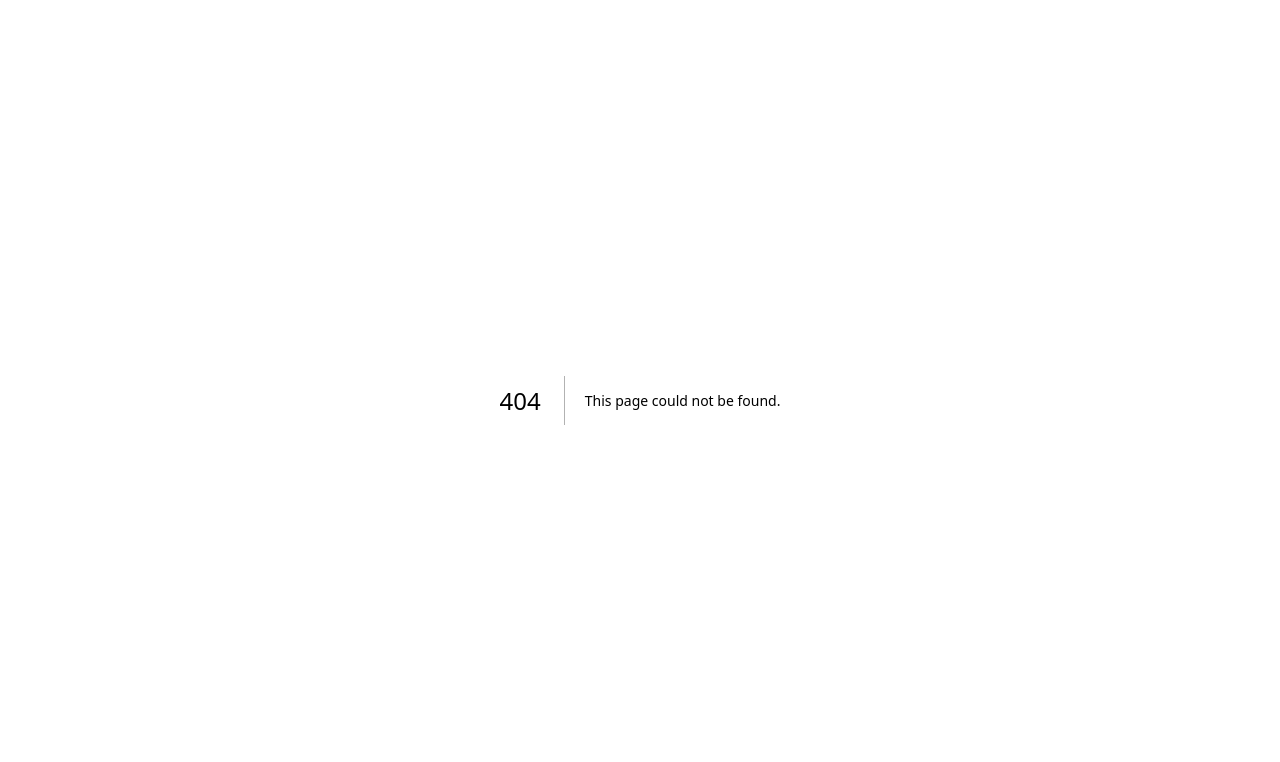
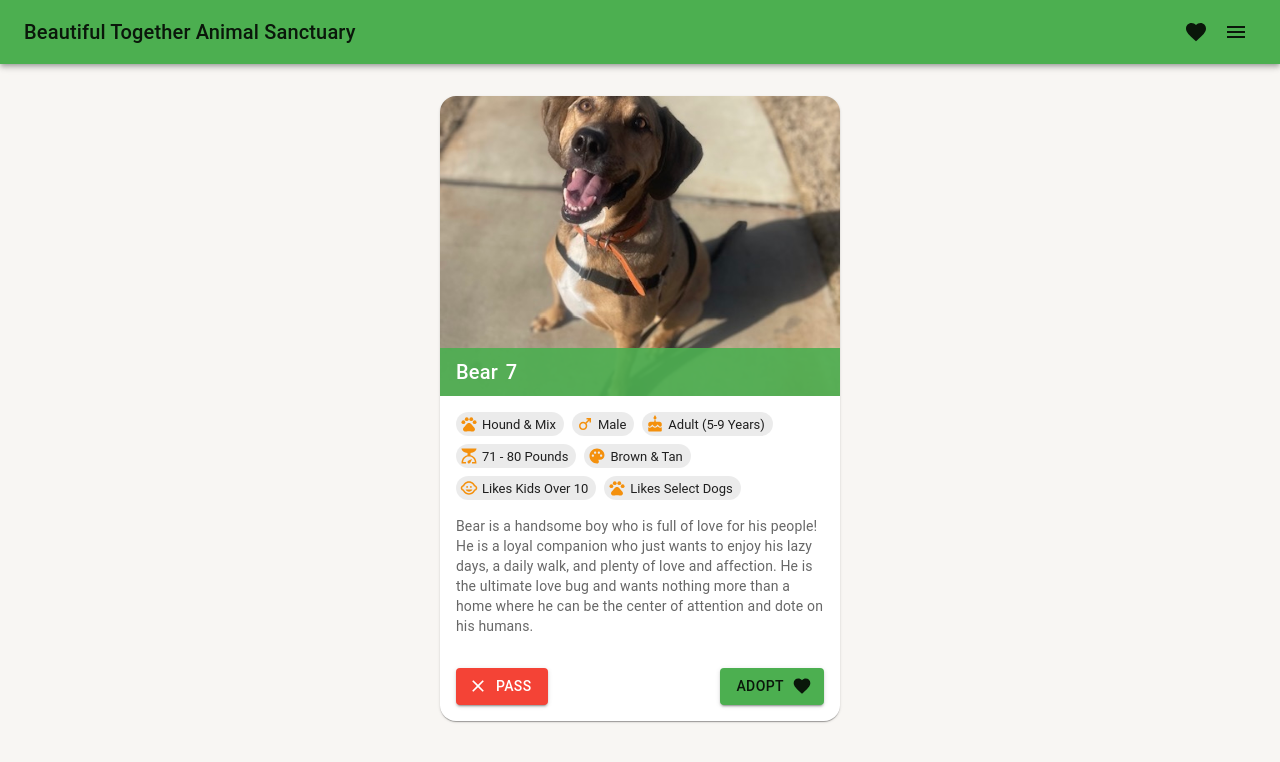
Before and after one commit to cssgunc/beautiful-together-next, a Next.js app: page /tinder-page in a window 1280 px wide. Before the commit this address had no page. Shown: the top 762 px of the page. Built offline with nearby package versions, Linux system fonts and the light colour scheme.

Commit message:
first iteration of the tinder page component on the tinder page

```diff
--- /dev/null
+++ b/app/tinder-page/PetCard.js
@@ -0,0 +1,89 @@
+'use client';
+
+import React from 'react';
+import {
+  Card,
+  CardContent,
+  CardMedia,
+  Button,
+  Grid,
+  Box,
+  Chip,
+  Typography
+} from '@mui/material';
+import { Favorite, Close, Male, Cake, Scale, Palette, ChildCare, Pets } from '@mui/icons-material';
+
+const iconMap = {
+  Pets,
+  Male,
+  Cake,
+  Scale,
+  Palette,
+  ChildCare,
+};
+
+const PetCard = ({ pet }) => (
+  <Card sx={{ width: '100%', bgcolor: '#FFFFFF', borderRadius: '16px', overflow: 'hidden' }}>
+    <Box sx={{ position: 'relative' }}>
+      <CardMedia
+        component="img"
+        height="300"
+        image={pet.image}
+        alt={pet.name}
+        sx={{ objectFit: 'cover' }}
+      />
+      <Box
+        sx={{
+          position: 'absolute',
+          bottom: 0,
+          left: 0,
+          right: 0,
+          bgcolor: 'rgba(76, 175, 80, 0.9)', // Slightly transparent green
+          color: 'white',
+          padding: '8px 16px',
+        }}
+      >
+        <Typography variant="h6" component="span">
+          {pet.name}
+        </Typography>
+        <Typography variant="h6" component="span" sx={{ ml: 1 }}>
+          {pet.age}
+        </Typography>
+      </Box>
+    </Box>
+    <CardContent>
+      <Grid container spacing={1} sx={{ mb: 2 }}>
+        {pet.traits.map((trait, index) => {
+          const IconComponent = iconMap[trait.icon];
+          return (
+            <Grid item key={index}>
+              <Chip
+                icon={<IconComponent style={{ color: '#f4900c' }} />}
+                label={trait.text}
+                size="small"
+                sx={{
+                  '& .MuiChip-icon': {
+                    color: '#f4900c',
+                  },
+                }}
+              />
+            </Grid>
+          );
+        })}
+      </Grid>
+      <Typography variant="body2" color="text.secondary">
+        {pet.summary}
+      </Typography>
+    </CardContent>
+    <Box sx={{ display: 'flex', justifyContent: 'space-between', p: 2 }}>
+      <Button variant="contained" color="secondary" startIcon={<Close />}>
+        Pass
+      </Button>
+      <Button variant="contained" color="primary" endIcon={<Favorite />}>
+        Adopt
+      </Button>
+    </Box>
+  </Card>
+);
+
+export default PetCard;
--- /dev/null
+++ b/app/tinder-page/page.js
@@ -0,0 +1,58 @@
+'use client';
+
+import React from 'react';
+import {
+  AppBar,
+  Toolbar,
+  Typography,
+  Box,
+  IconButton,
+  Container,
+} from '@mui/material';
+import { ThemeProvider, createTheme } from '@mui/material/styles';
+import { Favorite, Menu } from '@mui/icons-material';
+import PetCard from './PetCard';
+import { petsData } from './petsData';
+
+const theme = createTheme({
+  palette: {
+    primary: {
+      main: '#4caf50', // green
+    },
+    secondary: {
+      main: '#f44336', // red
+    },
+    background: {
+      default: '#F8F6F3',
+    },
+  },
+});
+
+export default function Home() {
+  return (
+    <ThemeProvider theme={theme}>
+      <Box sx={{ flexGrow: 1, bgcolor: 'background.default', minHeight: '100vh' }}>
+        <AppBar position="static">
+          <Toolbar>
+            <Typography variant="h6" component="div" sx={{ flexGrow: 1 }}>
+              Beautiful Together Animal Sanctuary
+            </Typography>
+            <IconButton color="inherit">
+              <Favorite />
+            </IconButton>
+            <IconButton color="inherit">
+              <Menu />
+            </IconButton>
+          </Toolbar>
+        </AppBar>
+        <Container maxWidth="sm" sx={{ mt: 4 }}>
+          <Box sx={{ display: 'flex', justifyContent: 'center' }}>
+            <Box sx={{ width: '90%', maxWidth: '400px' }}>
+              <PetCard pet={petsData[0]} />
+            </Box>
+          </Box>
+        </Container>
+      </Box>
+    </ThemeProvider>
+  );
+}
--- /dev/null
+++ b/app/tinder-page/petsData.js
@@ -0,0 +1,18 @@
+export const petsData = [
+    {
+      name: 'Bear',
+      age: '7',
+      image: '/bear.jpeg',
+      traits: [
+        { icon: 'Pets', text: 'Hound & Mix' },
+        { icon: 'Male', text: 'Male' },
+        { icon: 'Cake', text: 'Adult (5-9 Years)' },
+        { icon: 'Scale', text: '71 - 80 Pounds' },
+        { icon: 'Palette', text: 'Brown & Tan' },
+        { icon: 'ChildCare', text: 'Likes Kids Over 10' },
+        { icon: 'Pets', text: 'Likes Select Dogs' },
+      ],
+      summary: "Bear is a handsome boy who is full of love for his people! He is a loyal companion who just wants to enjoy his lazy days, a daily walk, and plenty of love and affection. He is the ultimate love bug and wants nothing more than a home where he can be the center of attention and dote on his humans.",
+    },
+    // Add more pets here...
+  ];
```
Also changed, not shown: package.json (+6 -1 lines), public/bear.jpeg (added), 1 other file (tests, documents, lock files or other folders).
